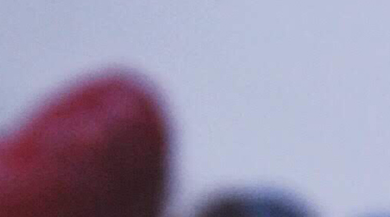
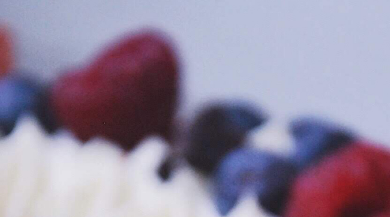
Before and after one commit to JuliaGrid/dpaulina, a website: page app/index.html in a window 390 px wide. Shown: the part 116-333 px from the top of the page. Drawn offline with Linux system fonts and the light colour scheme.

Commit message:
Изменена картинка Велком на моб версии(ширина)

```diff
--- a/app/less/welcome.less
+++ b/app/less/welcome.less
@@ -22,5 +22,6 @@
 @media (max-width: 1200px) {
     .welcome {
         padding-bottom: 700px;
+        background-size: 1200px;
     }
 }
```
Also changed, not shown: app/css/style.css, app/css/welcome.css.
